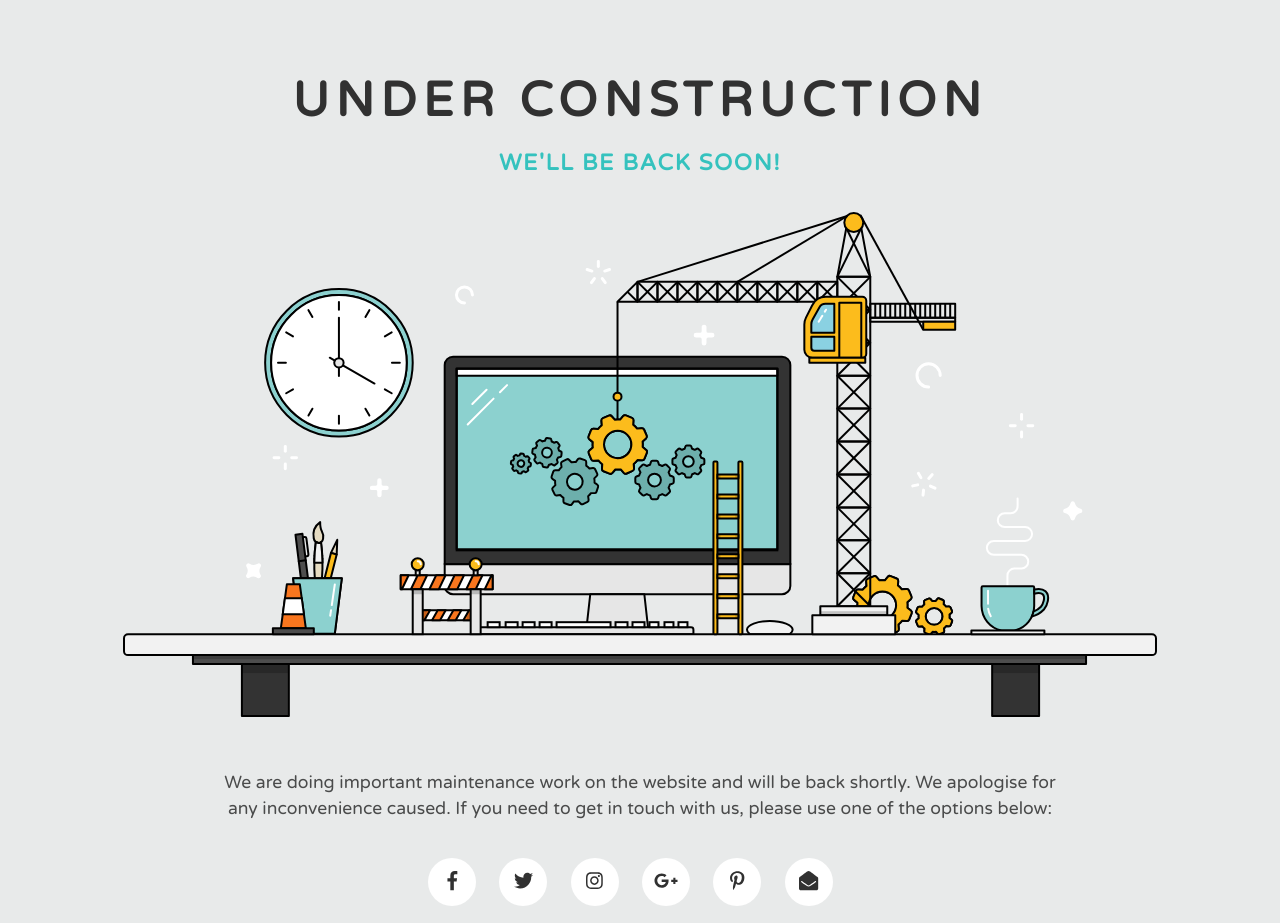
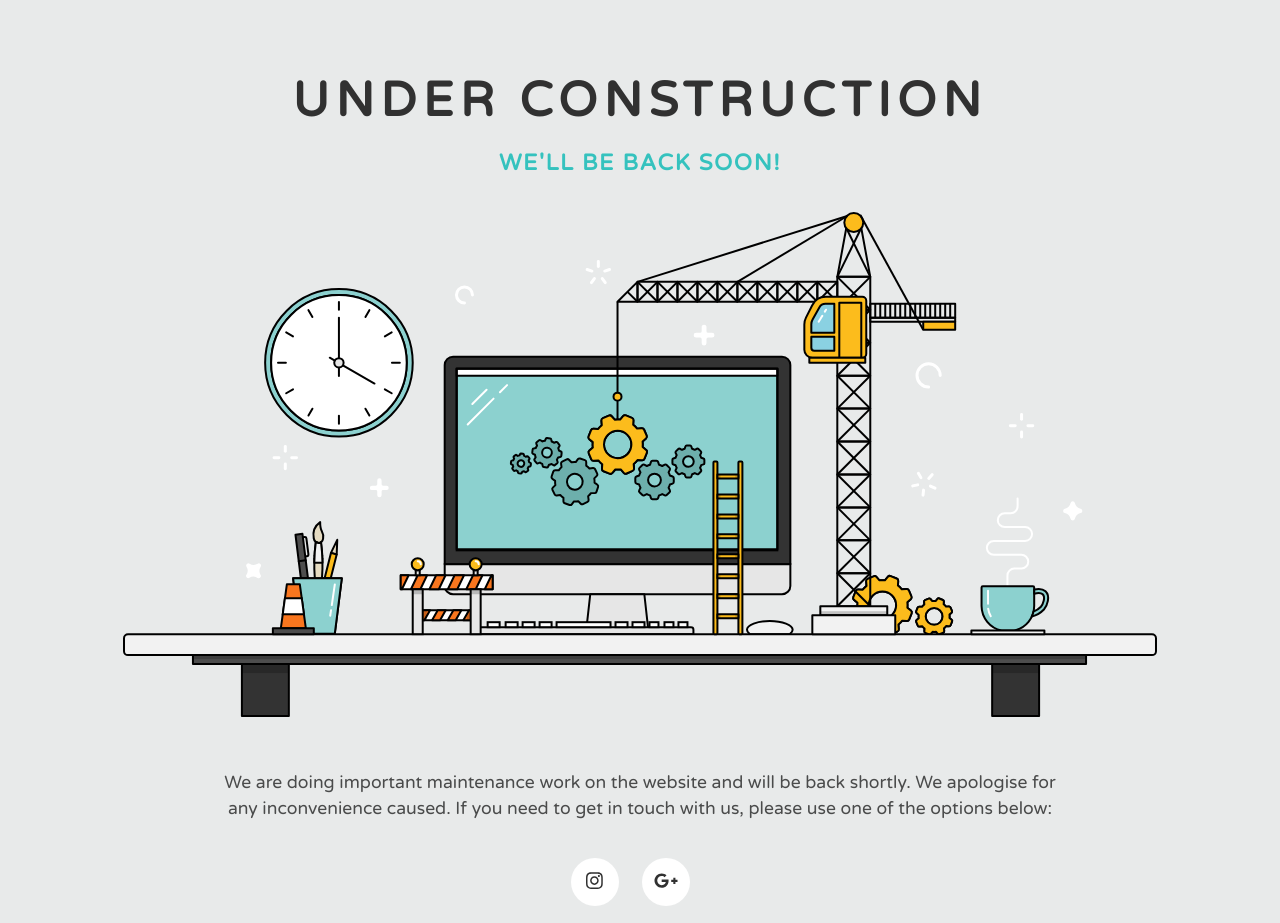
Before and after one commit to Aks132/MECHUAL-WEBSITE, a plain HTML site: page under-construction-page/index.html in a window 1280 px wide. Drawn offline with Linux system fonts and the light colour scheme.

Commit message:
added under construction

```diff
--- a/under-construction-page/index.html
+++ b/under-construction-page/index.html
@@ -20,12 +20,9 @@
     <p>We are doing important maintenance work on the website and will be back shortly. We apologise for any inconvenience caused. If you need to get in touch with us, please use one of the options below:</p>
 
     <ul class="social">
-        <li><a href="#"><i class="fab fa-facebook-f"></i></a></li>
-        <li><a href="#"><i class="fab fa-twitter"></i></a></li>
-        <li><a href="#"><i class="fab fa-instagram"></i></a></li>
-        <li><a href="#"><i class="fab fa-google-plus-g"></i></a></li>
-        <li><a href="#"><i class="fab fa-pinterest-p"></i></a></li>
-        <li><a href="#"><i class="fas fa-envelope-open"></i></a></li>
+        <li><a href="https://www.instagram.com/mechual_/"><i class="fab fa-instagram"></i></a></li>
+        <li><a href="mailto:mechualtechnologies@gmail.com"><i class="fab fa-google-plus-g"></i></a></li>
+        <!-- <li><a href="#"><i class="fas fa-envelope-open"></i></a></li> -->
     </ul>
 
     <script>
```
Also changed, not shown: under-construction-page/image2.png (added), under-construction-page/under-construction-illustration copy.svg (added), 1 other file.
